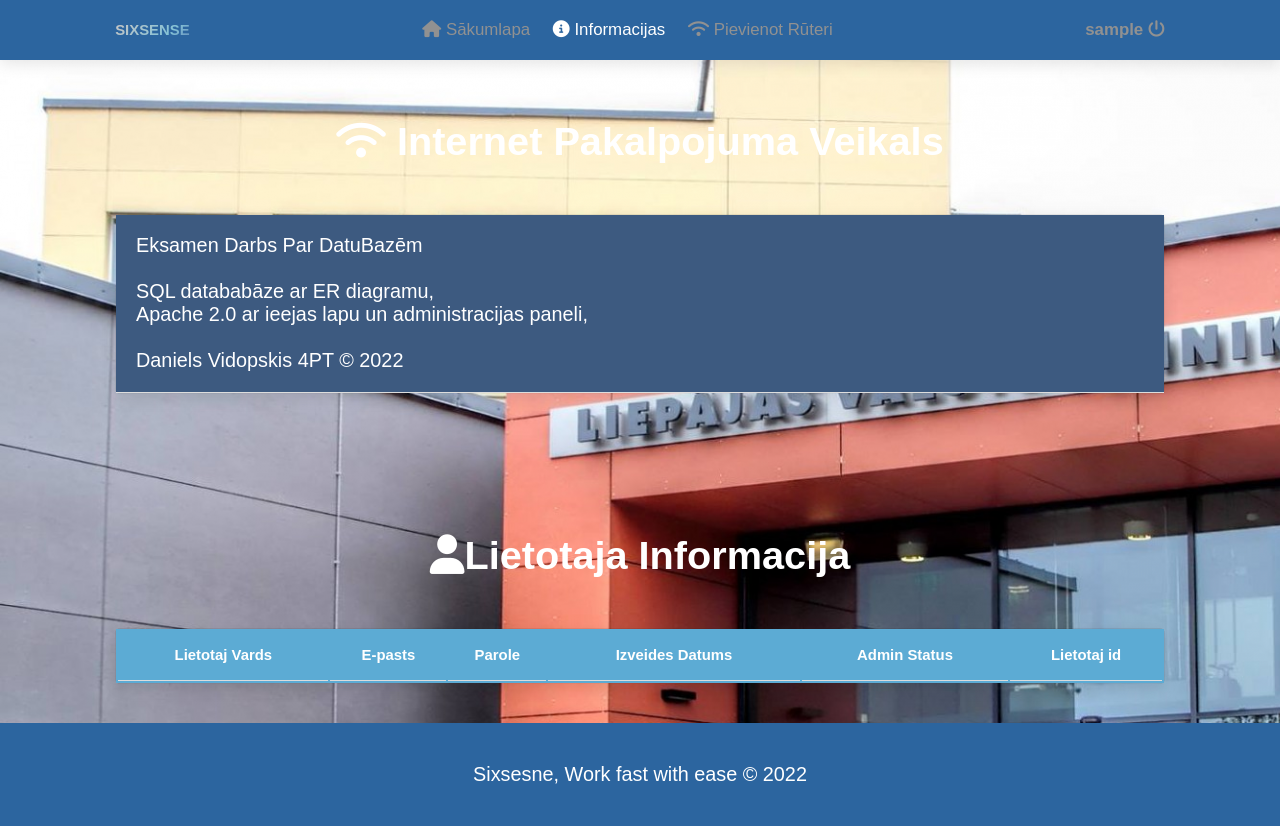
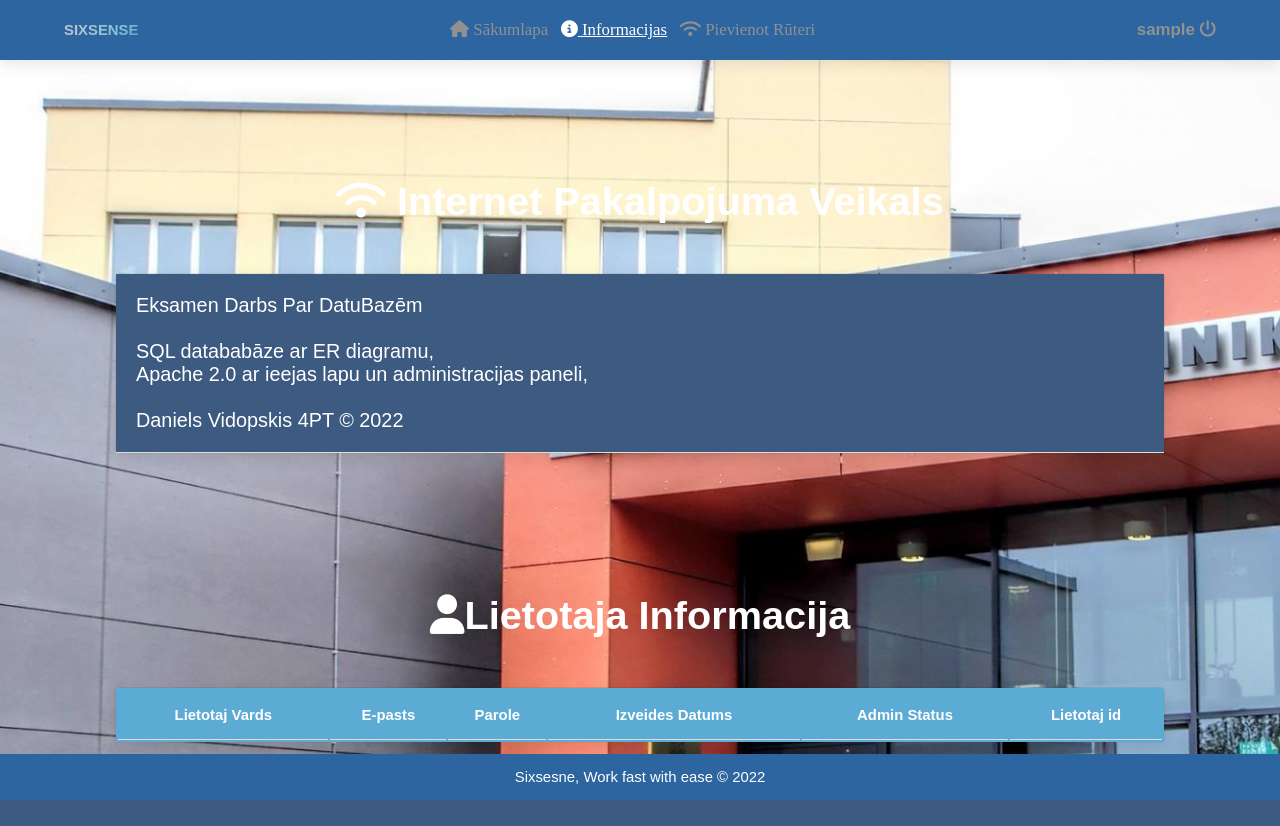
Before and after one commit to KnsGoyoLV/SchoolTicket, a PHP site: page /Info.php in a window 1280 px wide. After the commit the page ends 800 px from the top, so only its background shows below. Run offline with PHP 8.4, Linux system fonts and the light colour scheme; the visitor is signed in with stand-in values (Sample User, id 1); data that the repository does not hold is empty; some web fonts are replaced.

Commit message:
Changes to website desgin

```diff
--- a/style_main.css
+++ b/style_main.css
@@ -10,11 +10,9 @@
 
 }
 body{
- background-image: url("lvt.png");
-}
-
-body{
     background-color: #293241;
+    background-image: url("lvt.png");
+    font-family: ui-sans-serif;
 }
 *{
     font-family: 'Nunito', sans-serif;
@@ -89,7 +87,7 @@ h1 span{
 }
 
 header{
-    position: fixed;
+    position: flex;
     top:0; left:0; right: 0;
     z-index: 1000;
     background-color: #2c659f;
@@ -97,7 +95,8 @@ header{
     display: flex;
     align-items: center;
     justify-content: space-between;
-    padding:2rem 9%;
+    padding:2rem 5%;
+    font-family: ui-sans-serif;
 }
 
 header .logo{
@@ -110,16 +109,19 @@ header .navbar a{
 
     font-size: 1.7rem;
     color: #919191;
-    margin-left: 2rem;
+    margin-left: 1rem;
+    text-decoration: none;
+    font-family: ui-sans-serif;
 }
 
 header .navbar a:hover{
     color: #f7f7f7;
+    text-decoration: none;
 }
 
 header .navbar .active{
     color: rgb(255, 255, 255);
-
+    text-decoration: underline;
 }
 
 #menu-btn{
@@ -245,15 +247,18 @@ header .navbar .active{
 }
 
 #informacija .row .content{
+    display: flex;
     flex:1 1 45rem;
 }
 
 #informacija .row .content .title{
+    display: flex;
     font-size:3rem;
     color:var(--black);
 }
 
 #informacija .row .content p{
+    display: flex;
     font-size:1.5rem;
     color:var(--light-color);
     line-height: 1.8;
@@ -444,10 +449,10 @@ footer{
     background: var(--bg);
     color: var(--black);
     text-align: center;
-    padding: 4rem;
-    margin-top: 2rem;
-    font-size: 2rem;
-    position: relative;
+    padding: 1.5rem;
+    margin-top: 1rem;
+    font-size: 1.5rem;
+    position:absolute;
     left: 0;
     bottom: 0;
     width: 100%;
@@ -606,12 +611,12 @@ label {
 }
 
 .head-info{
+    display: flex;
     background-color: #3d5a80;
     color: var(--black);
     padding: 2rem;
     font-size: 1.5rem;
-    font-weight: bold;
-    border-bottom: 1px solid #ddd;
+    border-bottom: 1px flex #ddd;
 }
 .head-pan{
     background-color: #3d5a80;
```
Also changed, not shown: index-old.php (+66 -0 lines), index.php (+15 -62 lines).
